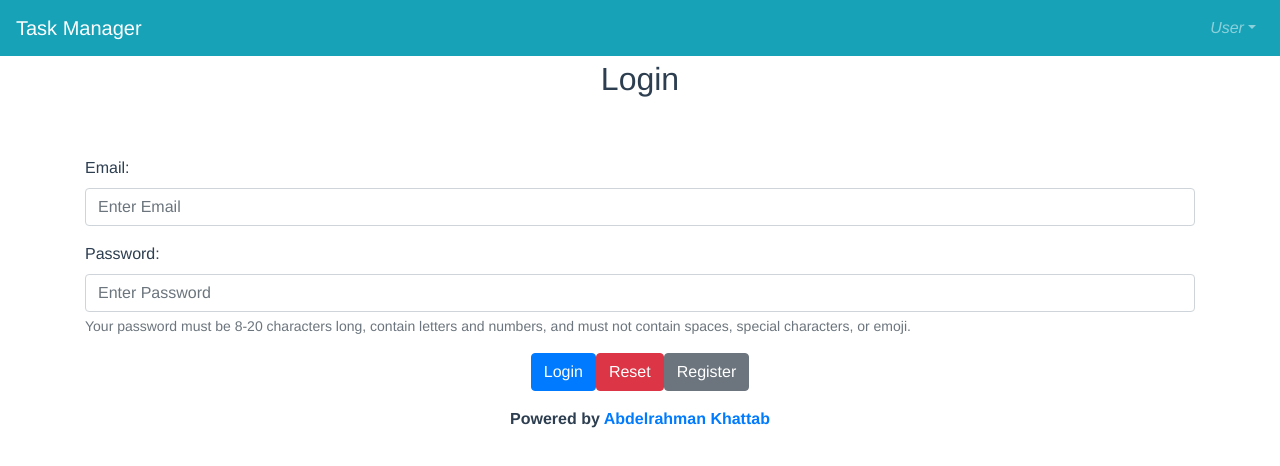
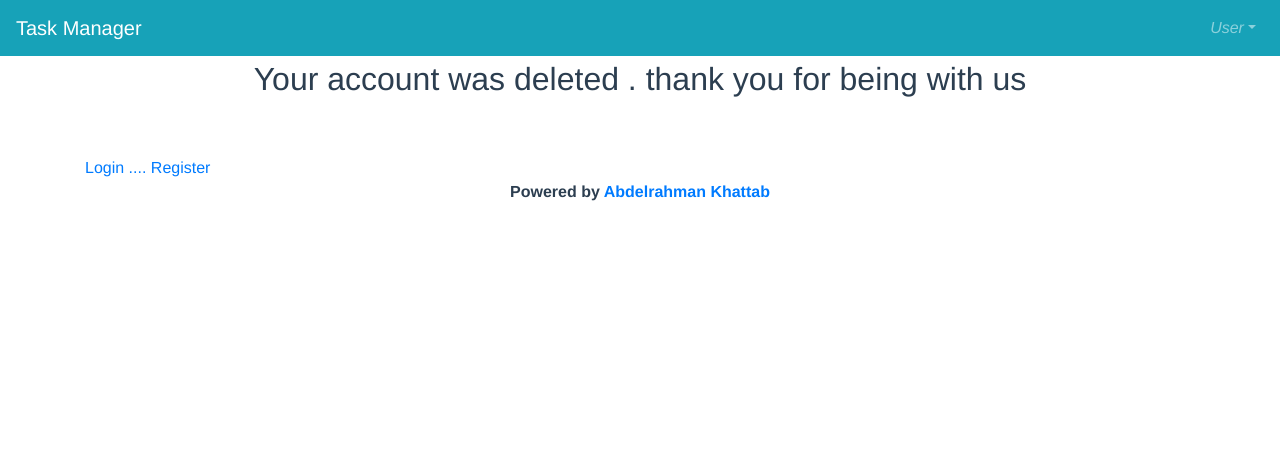
Before and after one commit to abzokhattab/Task-manager, a Vue app: page /delete in a window 1280 px wide. Before the commit this address led to /login. Shown: the top 466 px of the page. Built offline with nearby package versions, Linux system fonts and the light colour scheme.

Commit message:
remove mounted in app.vue

```diff
--- a/src/App.vue
+++ b/src/App.vue
@@ -15,10 +15,7 @@ export default {
   components: {
     Header,foooter
   }
-  ,mounted () {
-	let root =  '/'
-	this.$router.push({ path: root, query: { name: 'login' } });
-}
+
 }
 </script>
 
```
